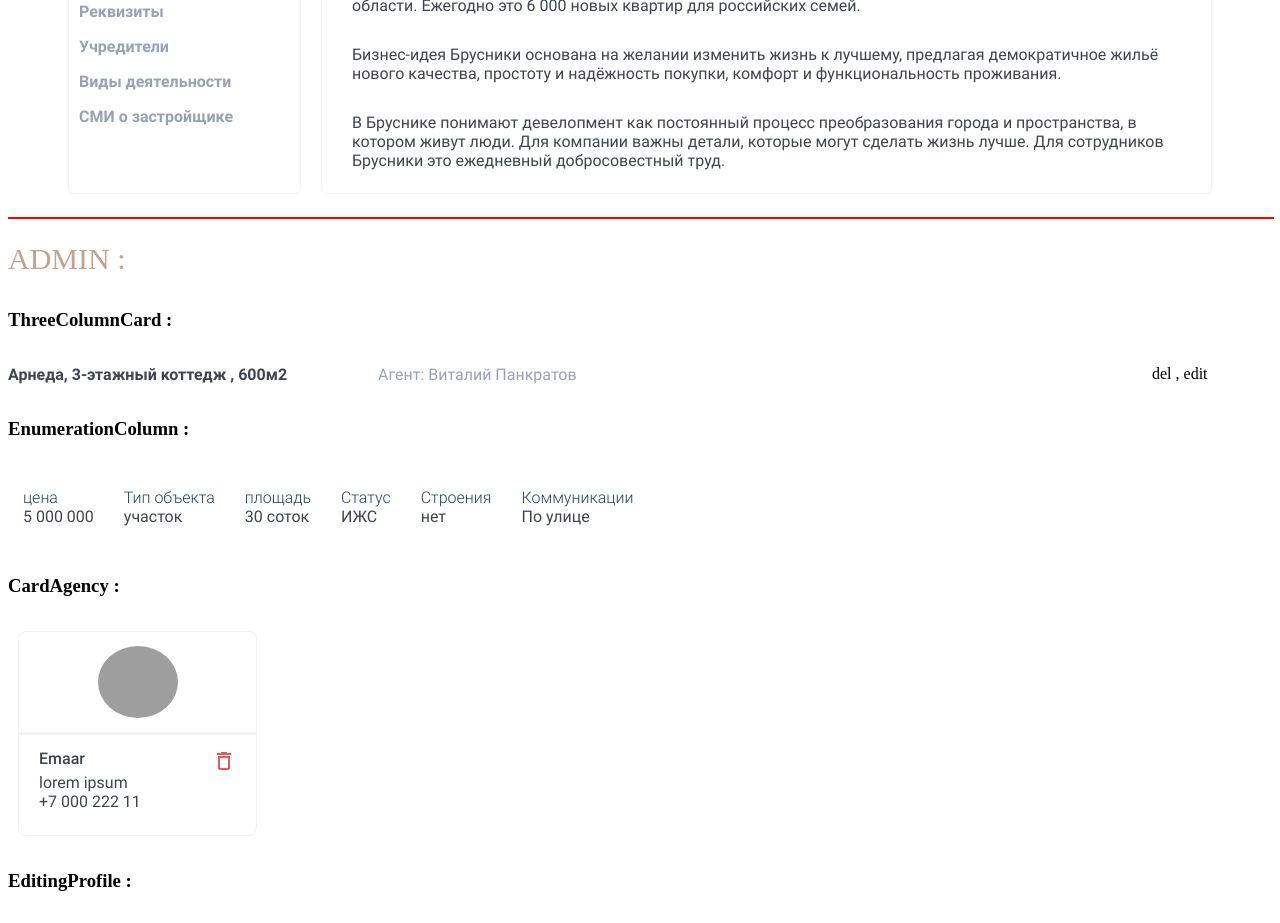
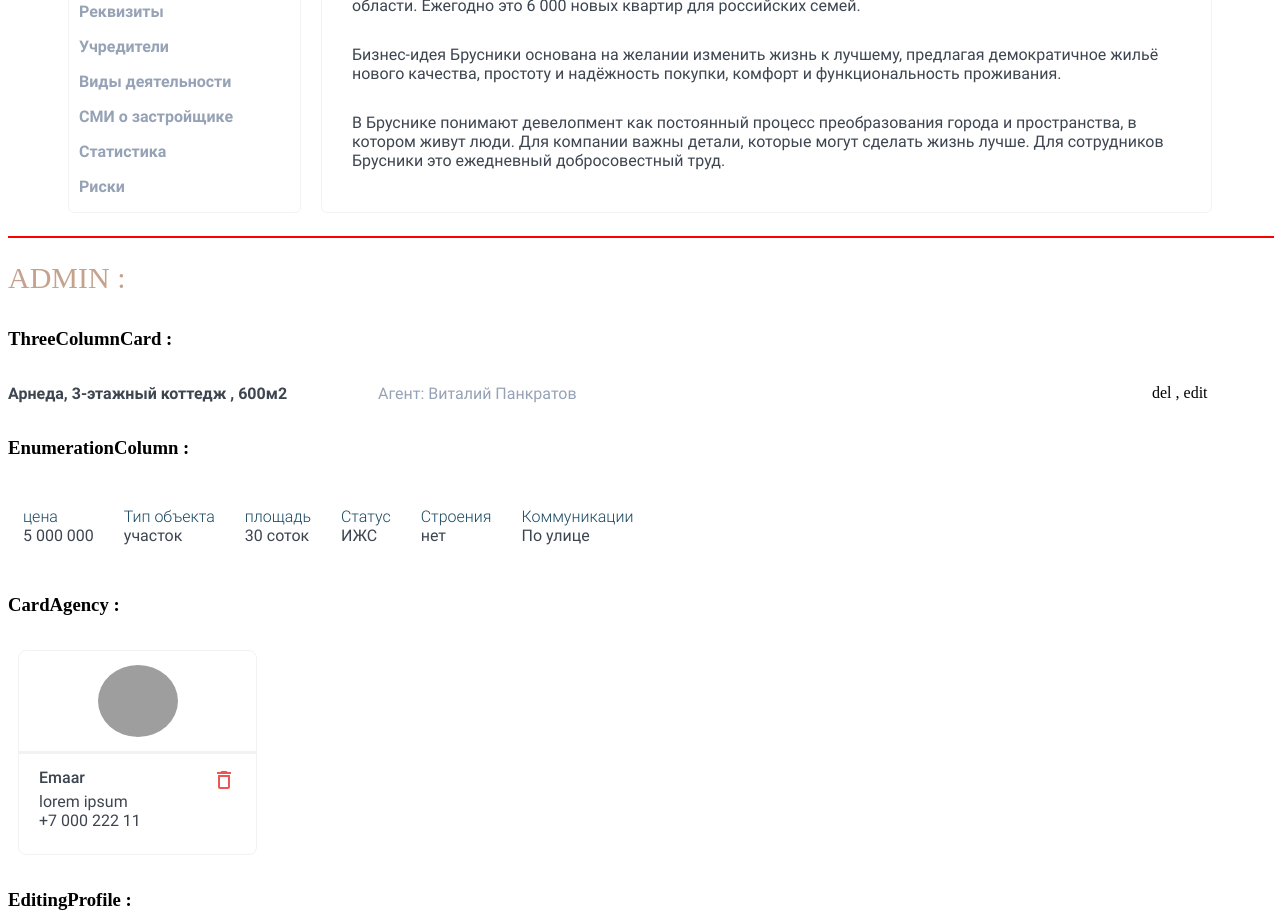
Before and after one commit to KYLFYK/est-front, a Next.js app: page / in a window 1280 px wide. Shown: the part 2280-3203 px from the top of the page. Built offline with nearby package versions, Linux system fonts and the light colour scheme; grey boxes are pictures that could not be loaded; a web font is replaced by a local one.

Commit message:
Developer Risks Tab & Statistics Tab Done

```diff
--- /dev/null
+++ b/src/components/tabs/Developer/components/Risks/DeveloperRisksTab.module.scss
@@ -0,0 +1,12 @@
+.item {
+    display: flex;
+    align-items: center;
+}
+
+.value {
+    font-size: 60px;
+    display: flex;
+    text-align: right;
+    min-width: 75px;
+    margin-right: 10px;
+}
--- /dev/null
+++ b/src/components/tabs/Developer/components/Risks/DeveloperRisksTab.tsx
@@ -0,0 +1,27 @@
+import React from 'react'
+import { IArticleGeneral, IOption } from '../../../../../utils/interfaces/general'
+import Typography from '../../../../shared/Typography/Typography'
+import s from './DeveloperRisksTab.module.scss'
+
+interface Props {
+    items: IOption<IArticleGeneral>[]
+}
+
+
+const DeveloperRisksTab: React.FC<Props> = ({ items }) => {
+    return (
+        <div>
+            {items.map((item, idx) => (
+                <div key={idx} className={s.item}>
+                    <Typography className={s.value} color="accent" weight="medium">{item.value}</Typography>
+                    <div>
+                        <Typography weight="light">{item.label.title}</Typography>
+                        <Typography weight="medium">{item.label.text}</Typography>
+                    </div>
+                </div>
+            ))}
+        </div>
+    )
+}
+
+export default DeveloperRisksTab
--- /dev/null
+++ b/src/components/tabs/Developer/components/Statistic/DeveloperStatisticTab.module.scss
@@ -0,0 +1,19 @@
+.statisticGroup {
+    display: flex;
+    flex-direction: column;
+    gap: 17px;
+    margin-bottom: 34px;
+}
+
+.statisticGroupContent {
+    display: flex;
+    flex-wrap: wrap;
+    gap: 15px;
+}
+
+.statItem {
+    display: flex;
+    gap: 5px;
+    width: 250px;
+    padding-right: 20px;
+}
--- /dev/null
+++ b/src/components/tabs/Developer/components/Statistic/DeveloperStatisticTab.tsx
@@ -0,0 +1,30 @@
+import React from "react"
+import { IArticleGeneral, IOption } from "../../../../../utils/interfaces/general"
+import Typography from "../../../../shared/Typography/Typography"
+import s from './DeveloperStatisticTab.module.scss'
+
+interface Props {
+    items: IOption<IArticleGeneral[]>[]
+}
+
+const DeveloperStatisticTab: React.FC<Props> = ({ items }) => {
+    return (
+        <div>
+            {items.map((item) => (
+                <div key={item.value} className={s.statisticGroup}>
+                    <Typography weight="medium">{item.value}</Typography>
+                    <div className={s.statisticGroupContent}>
+                        {item.label.map((label) => (
+                            <div key={label.text} className={s.statItem}>
+                                <Typography weight="medium" color="accent">{label.title}</Typography>
+                                <Typography weight="light">{label.text}</Typography>
+                            </div>
+                        ))}
+                    </div>
+                </div>
+            ))}
+        </div>
+    )
+}
+
+export default DeveloperStatisticTab
--- a/src/components/tabs/Developer/config.ts
+++ b/src/components/tabs/Developer/config.ts
@@ -235,3 +235,47 @@ export const DEVELOPER_MASS_MEDIA_ARTICLES: IDeveloperArticleItem[] = Array(
     "https://pbs.twimg.com/profile_images/984033833900298245/5U8I3xfZ_400x400.jpg",
   id: "1",
 });
+
+export const DEVELOPER_STATISTICS: IOption<IArticleGeneral[]>[] = [
+  {
+    value: "Арбитражные дела",
+    label: Array(4).fill({ title: "17", text: "Судебные дела" }),
+  },
+  {
+    value: "Исполнительные производства",
+    label: Array(4).fill({ title: "44", text: "Завершённые производства" }),
+  },
+  {
+    value: "Тендеры и госзакупки",
+    label: Array(1).fill({ title: "74", text: "Количество закупок" }),
+  },
+  {
+    value: "Существенные события",
+    label: Array(2).fill({ title: "7", text: "За всю историю компании" }),
+  },
+];
+
+export const DEVELOPER_RISKS: IOption<IArticleGeneral>[] = [
+  {
+    value: "15",
+    label: {
+      title: "Индекс должной осмотрительности",
+      text:
+        "Оценка, показывающая вероятность того, что компания является «фирмой- однодневкой»",
+    },
+  },
+  {
+    value: "0",
+    label: {
+      title: "Индекс финансового риска",
+      text: "Оценка вероятности неплатежеспособности компании",
+    },
+  },
+  {
+    value: "11",
+    label: {
+      title: "Индекс платежной дисциплины",
+      text: "Показатель, отражающий своевременность оплаты компанией счетов",
+    },
+  },
+];
--- a/src/components/tabs/Developer/index.tsx
+++ b/src/components/tabs/Developer/index.tsx
@@ -6,7 +6,9 @@ import DeveloperContacts from "./components/Contacts/Contacts"
 import DeveloperMassMedia from "./components/MassMedia/DeveloperMassMedia"
 import DeveloperOwners from "./components/Owners/DeveloperOwners"
 import DeveloperRequisites from "./components/Requisites/DeveloperRequisites"
-import { ABOUT_PARAGRAPHS, DEVELOPER_CONTACTS, DEVELOPER_MASS_MEDIA_ARTICLES, DEVELOPER_OWNERS_COMPANY, DEVELOPER_OWNER_GOVERMENT, DEVELOPER_PRIMARY_ACTIVITIES, DEVELOPER_REQUISITS, DEVELOPER_SECONDARY_ACTIVITIES } from "./config"
+import DeveloperRisksTab from "./components/Risks/DeveloperRisksTab"
+import DeveloperStatisticTab from "./components/Statistic/DeveloperStatisticTab"
+import { ABOUT_PARAGRAPHS, DEVELOPER_CONTACTS, DEVELOPER_MASS_MEDIA_ARTICLES, DEVELOPER_OWNERS_COMPANY, DEVELOPER_OWNER_GOVERMENT, DEVELOPER_PRIMARY_ACTIVITIES, DEVELOPER_REQUISITS, DEVELOPER_RISKS, DEVELOPER_SECONDARY_ACTIVITIES, DEVELOPER_STATISTICS } from "./config"
 
 const DeveloperTabs: React.FC<{}> = () => {
     return (
@@ -18,6 +20,8 @@ const DeveloperTabs: React.FC<{}> = () => {
                 { title: "Учредители", Component: <DeveloperOwners companyData={DEVELOPER_OWNERS_COMPANY} govermentData={DEVELOPER_OWNER_GOVERMENT}/> },
                 { title: "Виды деятельности", Component: <DeveloperActivity primaryActivities={DEVELOPER_PRIMARY_ACTIVITIES} secondaryActivities={DEVELOPER_SECONDARY_ACTIVITIES}/> },
                 { title: "СМИ о застройщике", Component: <DeveloperMassMedia articlesItems={DEVELOPER_MASS_MEDIA_ARTICLES}/> },
+                { title: "Статистика", Component: <DeveloperStatisticTab items={DEVELOPER_STATISTICS}/> },
+                { title: "Риски", Component: <DeveloperRisksTab items={DEVELOPER_RISKS} /> },
 
             ]}
         />
```
